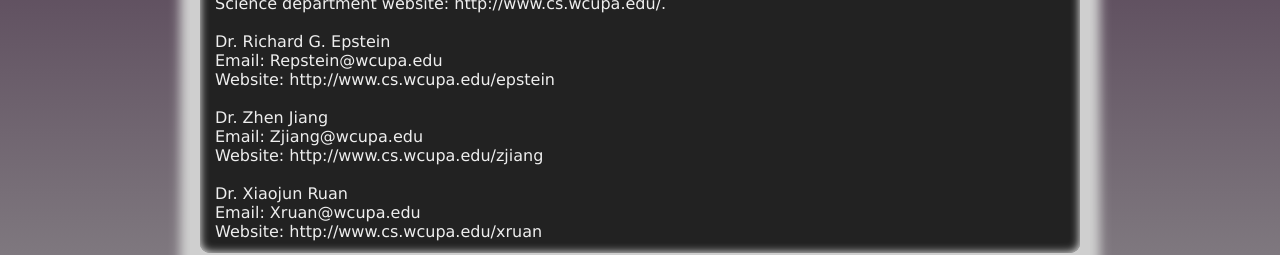
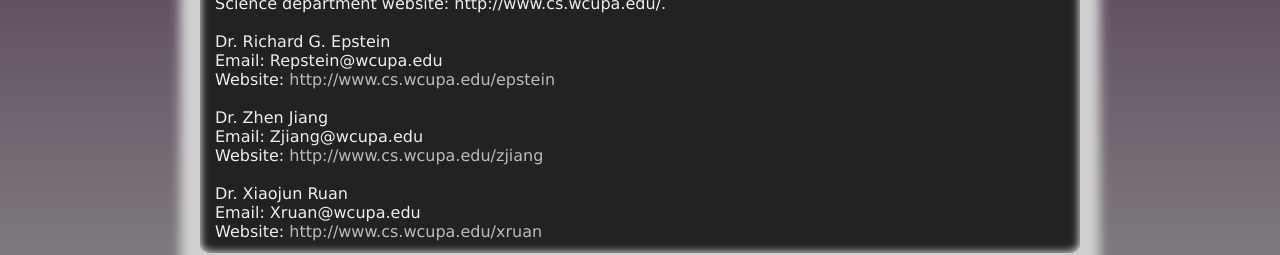
Before and after one commit to wcucomputer/WCU-CS-Club-Website, a plain HTML site: page contact.html in a window 1280 px wide. Shown: the part 545-800 px from the top of the page. Drawn offline with Linux system fonts and the light colour scheme.

Commit message:
Added links to professor websites on contact page.

```diff
--- a/contact.html
+++ b/contact.html
@@ -5,6 +5,21 @@
 	<meta charset="utf-8">
 	<link rel="stylesheet" type="text/css" href="main.css">
 	<title>Contact</title>
+
+	<style type="text/css">
+		.prof_link {
+			text-decoration: none;
+			color: #bbbbbb;
+		}
+		.prof_link:visited {
+			text-decoration: none;
+			color: #bbbbbb;
+		}
+		.prof_link:hover {
+			text-decoration: none;
+			color: #ffffff;
+		}
+	</style>
 </head>
 
 <body>
@@ -47,13 +62,13 @@
 			The contact information and websites of the Computer Science Club advisors are listed below.  The information for all the professors in the Computer Science department can be found on the Computer Science department website: http://www.cs.wcupa.edu/.<br /><br />
 			Dr. Richard G. Epstein<br />
 			Email: Repstein@wcupa.edu<br />
-			Website: http://www.cs.wcupa.edu/epstein<br /><br />
+			Website: <a class="prof_link" href="http://www.cs.wcupa.edu/epstein" target="_none">http://www.cs.wcupa.edu/epstein</a><br /><br />
 			Dr. Zhen Jiang<br />
 			Email: Zjiang@wcupa.edu<br />
-			Website: http://www.cs.wcupa.edu/zjiang<br /><br />
+			Website: <a class="prof_link" href="http://www.cs.wcupa.edu/zjiang" target="_none">http://www.cs.wcupa.edu/zjiang</a><br /><br />
 			Dr. Xiaojun Ruan<br />
 			Email: Xruan@wcupa.edu<br />
-			Website: http://www.cs.wcupa.edu/xruan
+			Website: <a class="prof_link" href="http://www.cs.wcupa.edu/xruan" target="_none">http://www.cs.wcupa.edu/xruan</a>
 		</p>
 	</div>
 
```
